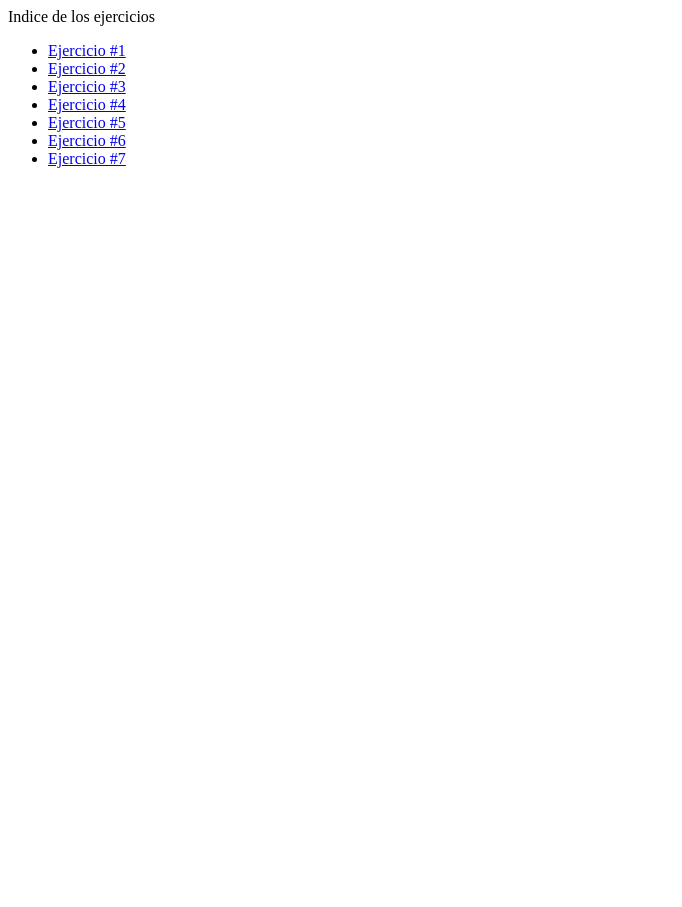
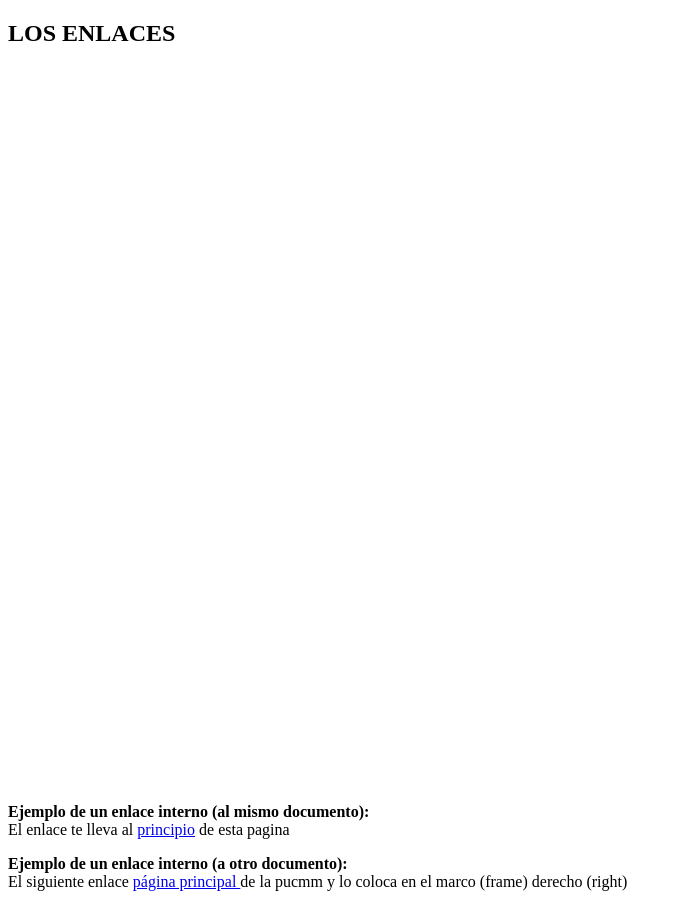
Before and after one commit to tavarezhilario/practicaIII, a website: page public_html/index.html in a window 1280 px wide. Shown: the whole page, without its empty margins (0-682 px from the left). Before the commit the page ends 800 px from the top, so only its background shows below. Drawn offline with Linux system fonts and the light colour scheme.

Commit message:
Cambio de Pedro

```diff
--- a/public_html/index.html
+++ b/public_html/index.html
@@ -6,20 +6,64 @@ and open the template in the editor.
 -->
 <html>
     <head>
-        <title>PRACTICA TRES</title>
+        <title>PRACTICA CINCO #5</title>
         <meta charset="UTF-8">
         <meta name="viewport" content="width=device-width, initial-scale=1.0">
     </head>
     <body>
-        <div>Indice de los ejercicios</div>
-        <ul>
-            <li><a href="ejercicio1.html">Ejercicio #1</a></li>
-            <li><a href="ejercicio2.html">Ejercicio #2</a></li>
-            <li><a href="ejercicio3.html">Ejercicio #3</a></li>
-            <li><a href="ejercicio4.html">Ejercicio #4</a></li>
-            <li><a href="ejercicio5.html">Ejercicio #5</a></li>
-            <li><a href="ejercicio6.html">Ejercicio #6</a></li>
-            <li><a href="ejercicio7.html">Ejercicio #7</a></li>
-        </ul>
+        <div>
+            <a name="Enlace"><h2>LOS ENLACES</h2></a>
+
+
+            <br>
+            <br>
+            <br>
+            <br>
+            <br>
+            <br>
+            <br>
+            <br>
+            <br>
+            <br>
+            <br>
+            <br>
+            <br>
+            <br>
+            <br>
+            <br>
+            <br>
+            <br>
+            <br>
+            <br>
+            <br>
+            <br>
+            <br>
+            <br>
+            <br>
+            <br>
+            <br>
+            <br>
+            <br>
+            <br>
+            <br>
+            <br>
+            <br>
+            <br>
+            <br>
+            <br>
+            <br>
+            <br>
+            <br>
+            <br>
+
+            <p>
+                <strong>Ejemplo de un enlace interno (al mismo documento):</strong> <br>
+            El enlace te lleva al <a href="#Enlace">principio</a> de esta pagina
+            </p>
+            <p>
+                <strong>Ejemplo de un enlace interno (a otro documento):</strong><br>
+            El siguiente enlace <a href="http:www.pucmm.edu.do"> página principal </a> de la pucmm y lo coloca en el marco (frame) derecho (right)
+            </p>
+        </div>
     </body>
 </html>
```
